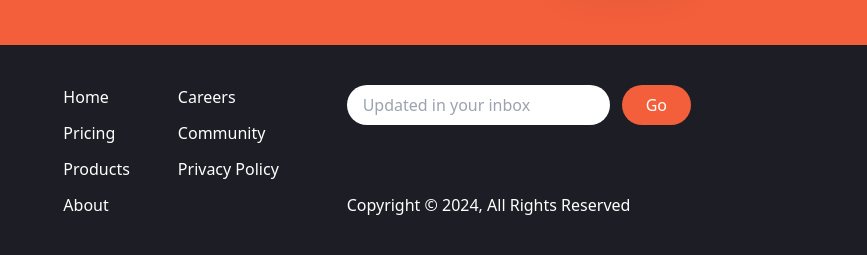
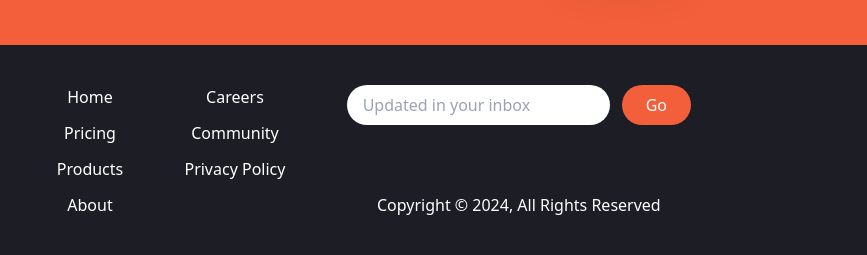
Before and after one commit to NickRamsey6/tailwind-prof-site, a website: page index.html in a window 1280 px wide. Shown: the part 1939-2194 px from the top of the page, 413-1280 px from the left. Drawn offline with Linux system fonts and the light colour scheme.

Commit message:
separate divs for footer links

```diff
--- a/index.html
+++ b/index.html
@@ -226,13 +226,15 @@
             </div>
             <!-- List Container -->
             <div class="flex justify-around">
-                <div class="flex flex-col space-y-3 px-6 text-white">
+                <div class="flex flex-col items-center space-y-3 text-white">
                     <a href="" class="hover:text-brightRed">Home</a>
                     <a href="" class="hover:text-brightRed">Pricing</a>
                     <a href="" class="hover:text-brightRed">Products</a>
                     <a href="" class="hover:text-brightRed">About</a>
                 </div>
-                <div class="flex flex-col space-y-3 px-6 text-white">
+            </div>
+            <div class="flex justify-around">
+                <div class="flex flex-col items-center space-y-3 text-white">
                     <a href="" class="hover:text-brightRed">Careers</a>
                     <a href="" class="hover:text-brightRed">Community</a>
                     <a href="" class="hover:text-brightRed">Privacy Policy</a>
@@ -240,7 +242,7 @@
             </div>
 
             <!-- Input Container -->
-            <div class="flex flex-col justify-between">
+            <div class="flex flex-col justify-between items-center">
                 <form>
                     <div class="flex space-x-3">
                         <input type="text" class="flex-1 px-4 rounded-full focus:outline-none" placeholder="Updated in your inbox"/>
```
Also changed, not shown: css/main.css.
